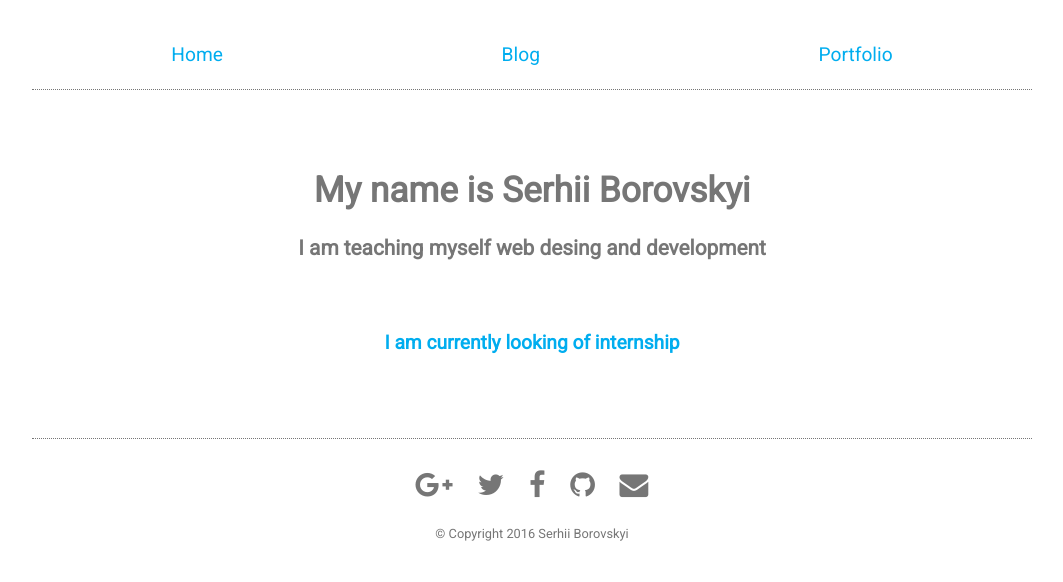
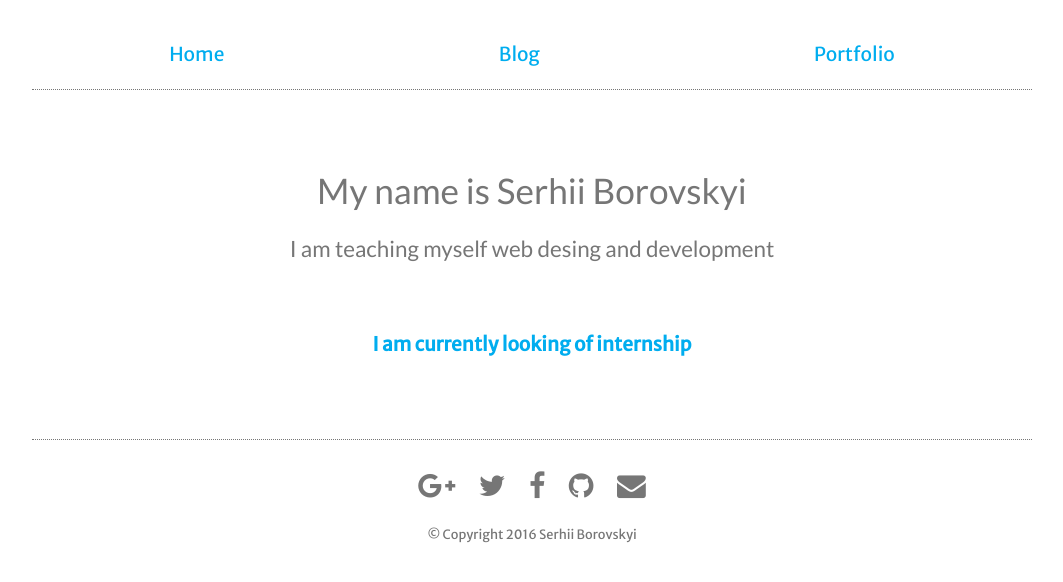
Before and after one commit to serhiicss/serhiicss.github.io, a Jekyll site: the page built from index.html, in a window 1280 px wide. Shown: the top 582 px of the page, without its empty margins (108-1171 px from the left). Built offline with Jekyll 4.4.1, drawn with Linux system fonts in a browser that asks for light colours; nearby versions of some CDN libraries.

Commit message:
Replaced fonts

```diff
--- a/_sass/_base.sass
+++ b/_sass/_base.sass
@@ -19,7 +19,7 @@ body
   background-color: #fff
   color: $color-primary
   font-size: 1.2rem
-  font-family: 'Roboto', Helvetica
+  font-family: 'Merriweather Sans', Helvetica
   line-height: 1.518em
 
 img
@@ -32,11 +32,15 @@ a
   &:hover
     text-decoration: underline
 
+
+h1, h2, h3, h4, h5, h6
+
 h1, h2
+  font-family: 'Lato', Helvetica
   font-size: 2.2rem
 
 h2
-  font-size: 1.3rem
+  font-size: 1.4rem
 
 h3
   font-size: 1.2rem
--- a/_sass/_main.sass
+++ b/_sass/_main.sass
@@ -4,8 +4,10 @@
   width: 90%
   margin: 0 auto
   .main
+    margin: 80px 0
     text-align: center
-    margin: 80px 0
+    h1, h2
+      font-weight: lighter
     h1
       line-height: 2.5rem
     h3
--- a/_sass/_portfolio.sass
+++ b/_sass/_portfolio.sass
@@ -1,7 +1,7 @@
 section.portfolio
 	text-align: center
 	h2
-		margin-bottom: 40px
+		margin-bottom: 0px
 		margin-top: 60px
 	a
 		border: 5px solid $color-secondary
@@ -18,6 +18,8 @@ section.portfolio
 	display: flex
 	justify-content: space-around
 	flex-wrap: wrap
+	h3
+		color: $blue
 
 .portfolio_item
 	margin-top: 50px
--- a/css/styles.sass
+++ b/css/styles.sass
@@ -1,7 +1,8 @@
 ---
 ---
-@import url(https://fonts.googleapis.com/css?family=Roboto)
-@import url(https://fonts.googleapis.com/css?family=Roboto+Slab)
+// @import url(https://fonts.googleapis.com/css?family=Roboto)
+// @import url(https://fonts.googleapis.com/css?family=Roboto+Slab)
+@import url('https://fonts.googleapis.com/css?family=Lato|Merriweather+Sans')
 @import "normalize"
 @import "base"
 @import "header"
```
